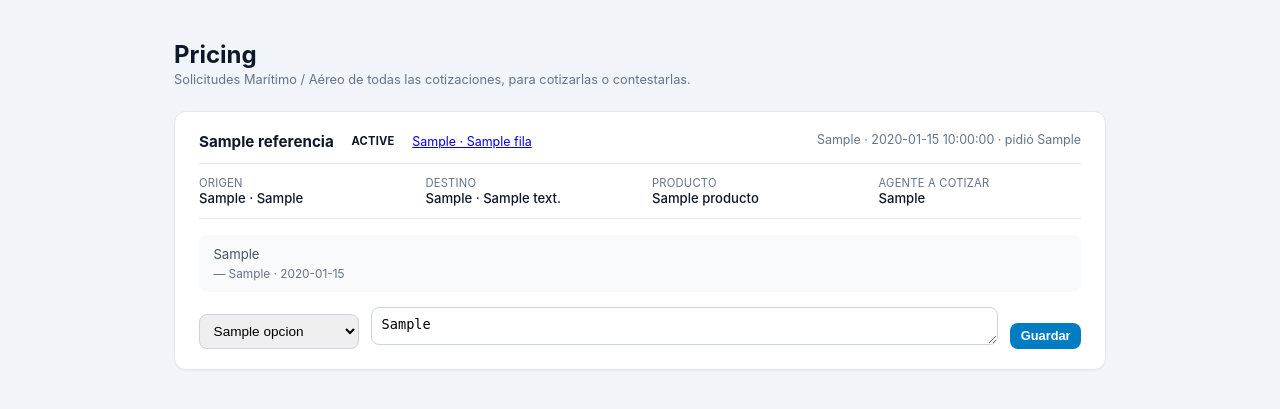
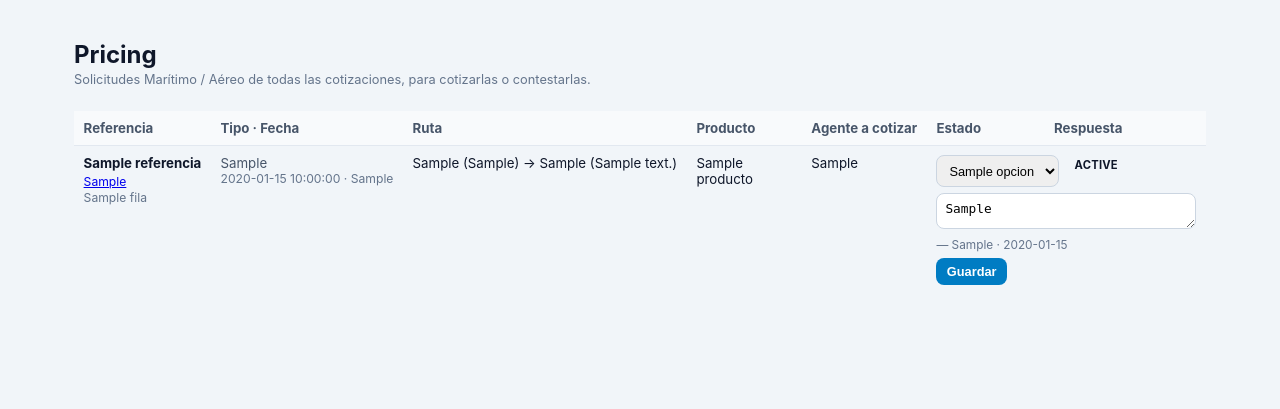
Before and after one commit to Ramonchiky47/reporte-vendedores-cargolink, a Flask app: template templates/pricing.html in a window 1280 px wide. Shown: the part 86-495 px from the top of the page. Run offline with Flask 3, Linux system fonts and the light colour scheme; the template is opened without the code that fills it: most values are stand-ins (such as "Sample title", 1, 10 or a date in 2020); data that the repository does not hold is empty; some libraries are stand-ins or nearby versions.

Commit message:
Cambia Pricing a vista de tabla en vez de tarjetas
Co-Authored-By: Claude Sonnet 5 <noreply@anthropic.com>

```diff
--- a/templates/pricing.html
+++ b/templates/pricing.html
@@ -3,44 +3,41 @@
 {% set active = "pricing" %}
 {% block extra_head %}
 <style>
-  main { max-width: 980px; }
-  .pricing-solicitud {
-    background: var(--surface); border: 1px solid var(--border); border-radius: var(--radius);
-    padding: 1.25rem 1.5rem; margin-bottom: 1rem; box-shadow: 0 1px 2px rgba(15,23,42,0.04);
-  }
-  .pricing-encabezado {
-    display: flex; align-items: flex-start; justify-content: space-between; gap: 1rem; flex-wrap: wrap;
-    margin-bottom: .6rem;
-  }
-  .pricing-titulo { display: flex; align-items: center; gap: .55rem; flex-wrap: wrap; }
-  .pricing-titulo strong { font-size: .95rem; }
+  main { max-width: 1180px; }
   .pricing-badge {
-    font-size: .7rem; font-weight: 700; padding: .15rem .55rem; border-radius: 999px;
-    text-transform: uppercase; letter-spacing: .02em;
+    display: inline-block; font-size: .7rem; font-weight: 700; padding: .15rem .55rem; border-radius: 999px;
+    text-transform: uppercase; letter-spacing: .02em; white-space: nowrap;
   }
   .pricing-badge.solicitud { background: #fef3de; color: #92400e; }
   .pricing-badge.en-proceso { background: #dbeafe; color: var(--accent-dark); }
   .pricing-badge.cotizado { background: var(--ok-wash); color: var(--ok); }
   .pricing-badge.rechazada { background: var(--danger-wash); color: var(--danger-dark); }
-  .pricing-meta { font-size: .78rem; color: var(--ink-3); }
-  .pricing-datos {
-    display: grid; grid-template-columns: repeat(auto-fit, minmax(160px, 1fr)); gap: .5rem 1.5rem;
-    font-size: .82rem; margin: .75rem 0 1rem; padding: .75rem 0; border-top: 1px solid var(--border); border-bottom: 1px solid var(--border);
+
+  .tabla-pricing-wrap { overflow-x: auto; }
+  .tabla-pricing { width: 100%; border-collapse: collapse; font-size: .83rem; min-width: 980px; }
+  .tabla-pricing th {
+    text-align: left; padding: .55rem .6rem; color: var(--ink-2); font-weight: 700;
+    border-bottom: 1px solid var(--border); background: #f8fafc; white-space: nowrap;
   }
-  .pricing-datos .campo .label { color: var(--ink-3); font-size: .7rem; text-transform: uppercase; letter-spacing: .02em; }
-  .pricing-datos .campo .valor { color: var(--ink); font-weight: 500; }
-  .pricing-respuesta-previa {
-    background: #f8fafc; border-radius: var(--radius-sm); padding: .7rem .9rem; margin-bottom: .9rem;
-    font-size: .82rem; color: var(--ink-2);
+  .tabla-pricing td { padding: .6rem .6rem; border-bottom: 1px solid var(--border); vertical-align: top; }
+  .tabla-pricing tr:last-child td { border-bottom: none; }
+  .tabla-pricing tr:hover td { background: #f8fafc; }
+  .col-referencia { white-space: nowrap; }
+  .col-referencia .cotizacion { display: block; font-size: .76rem; margin-top: .15rem; }
+  .col-referencia .cliente { color: var(--ink-3); }
+  .col-meta { white-space: nowrap; color: var(--ink-2); }
+  .col-meta .fecha { display: block; font-size: .76rem; color: var(--ink-3); }
+  .col-ruta { white-space: nowrap; }
+  .pricing-form { display: flex; flex-direction: column; gap: .4rem; min-width: 260px; }
+  .pricing-form .fila { display: flex; gap: .4rem; }
+  .pricing-form select {
+    padding: .4rem .5rem; border: 1px solid var(--border-strong); border-radius: var(--radius-sm); font-size: .8rem;
   }
-  .pricing-respuesta-previa .quien { color: var(--ink-3); font-size: .74rem; margin-top: .3rem; }
-  .pricing-form { display: flex; gap: .75rem; flex-wrap: wrap; align-items: flex-end; }
-  .pricing-form .campo-estado { min-width: 160px; }
-  .pricing-form .campo-respuesta { flex: 1; min-width: 260px; }
-  .pricing-form select, .pricing-form textarea {
-    width: 100%; padding: .5rem .6rem; border: 1px solid var(--border-strong); border-radius: var(--radius-sm); font-size: .85rem;
+  .pricing-form textarea {
+    width: 100%; padding: .4rem .5rem; border: 1px solid var(--border-strong); border-radius: var(--radius-sm);
+    font-size: .8rem; resize: vertical; min-height: 2.2rem;
   }
-  .pricing-form textarea { resize: vertical; min-height: 2.4rem; }
+  .pricing-respuesta-previa { font-size: .74rem; color: var(--ink-3); margin-top: .2rem; }
 </style>
 {% endblock %}
 {% block content %}
@@ -48,51 +45,65 @@
     <p class="hint" style="margin: 0 0 1.5rem;">Solicitudes Marítimo / Aéreo de todas las cotizaciones, para cotizarlas o contestarlas.</p>
 
     {% if filas %}
+    <div class="tabla-pricing-wrap">
+      <table class="tabla-pricing">
+        <thead>
+          <tr>
+            <th>Referencia</th>
+            <th>Tipo · Fecha</th>
+            <th>Ruta</th>
+            <th>Producto</th>
+            <th>Agente a cotizar</th>
+            <th>Estado</th>
+            <th>Respuesta</th>
+          </tr>
+        </thead>
+        <tbody>
           {% for fila in filas %}
-      <div class="pricing-solicitud">
-        <div class="pricing-encabezado">
-          <div class="pricing-titulo">
+          <tr>
+            <td class="col-referencia">
               <strong>{{ fila.referencia }}</strong>
-            <span class="pricing-badge {{ fila.estado|lower|replace(' ', '-') }}">{{ fila.estado }}</span>
               {% if fila.cotizacion_id %}
-            <a href="{{ url_for('crm_cotizacion_detalle', cotizacion_id=fila.cotizacion_id) }}" style="font-size: .78rem;">
-              {{ fila.id_cotizacion or ('Cotización #' ~ fila.cotizacion_id) }}{% if fila.cliente_nombre %} · {{ fila.cliente_nombre }}{% endif %}
+              <a class="cotizacion" href="{{ url_for('crm_cotizacion_detalle', cotizacion_id=fila.cotizacion_id) }}">
+                {{ fila.id_cotizacion or ('Cotización #' ~ fila.cotizacion_id) }}
               </a>
+              {% if fila.cliente_nombre %}<span class="cliente" style="font-size: .76rem;">{{ fila.cliente_nombre }}</span>{% endif %}
               {% endif %}
-          </div>
-          <span class="pricing-meta">{{ fila.tipo_embarque or '—' }} · {{ fila.fecha_creacion }} · pidió {{ fila.creado_por or '—' }}</span>
-        </div>
-
-        <div class="pricing-datos">
-          <div class="campo"><div class="label">Origen</div><div class="valor">{{ fila.pais_origen or '—' }}{% if fila.puerto_carga %} · {{ fila.puerto_carga }}{% endif %}</div></div>
-          <div class="campo"><div class="label">Destino</div><div class="valor">{{ fila.pais_destino or '—' }}{% if fila.puerto_descarga %} · {{ fila.puerto_descarga }}{% endif %}</div></div>
-          <div class="campo"><div class="label">Producto</div><div class="valor">{{ fila.producto or '—' }}</div></div>
-          <div class="campo"><div class="label">Agente a cotizar</div><div class="valor">{{ fila.agente_a_cotizar or '—' }}</div></div>
-        </div>
-
-        {% if fila.respuesta_pricing %}
-        <div class="pricing-respuesta-previa">
-          {{ fila.respuesta_pricing }}
-          <div class="quien">— {{ fila.respondido_por or 'Pricing' }}{% if fila.respondido_en %} · {{ fila.respondido_en.strftime('%Y-%m-%d %H:%M') }}{% endif %}</div>
-        </div>
-        {% endif %}
-
+            </td>
+            <td class="col-meta">
+              {{ fila.tipo_embarque or '—' }}
+              <span class="fecha">{{ fila.fecha_creacion }} · {{ fila.creado_por or '—' }}</span>
+            </td>
+            <td class="col-ruta">
+              {{ fila.pais_origen or '—' }}{% if fila.puerto_carga %} ({{ fila.puerto_carga }}){% endif %}
+              →
+              {{ fila.pais_destino or '—' }}{% if fila.puerto_descarga %} ({{ fila.puerto_descarga }}){% endif %}
+            </td>
+            <td>{{ fila.producto or '—' }}</td>
+            <td>{{ fila.agente_a_cotizar or '—' }}</td>
+            <td colspan="2">
               <form class="pricing-form" method="post" action="{{ url_for('pricing_responder', solicitud_id=fila.id) }}">
                 <input type="hidden" name="csrf_token" value="{{ csrf_token() }}">
-          <div class="campo-estado">
+                <div class="fila">
                   <select name="estado">
                     {% for opcion in estados %}
                     <option value="{{ opcion }}" {{ 'selected' if opcion == fila.estado else '' }}>{{ opcion }}</option>
                     {% endfor %}
                   </select>
+                  <span class="pricing-badge {{ fila.estado|lower|replace(' ', '-') }}">{{ fila.estado }}</span>
                 </div>
-          <div class="campo-respuesta">
-            <textarea name="respuesta_pricing" rows="1" placeholder="Escribe la respuesta o cotización para el vendedor...">{{ fila.respuesta_pricing or '' }}</textarea>
+                <textarea name="respuesta_pricing" rows="1" placeholder="Respuesta o cotización para el vendedor...">{{ fila.respuesta_pricing or '' }}</textarea>
+                {% if fila.respondido_por %}
+                <span class="pricing-respuesta-previa">— {{ fila.respondido_por }}{% if fila.respondido_en %} · {{ fila.respondido_en.strftime('%Y-%m-%d %H:%M') }}{% endif %}</span>
+                {% endif %}
+                <button class="btn small" type="submit" style="align-self: flex-start;">Guardar</button>
+              </form>
+            </td>
+          </tr>
+          {% endfor %}
+        </tbody>
+      </table>
     </div>
-          <button class="btn small" type="submit">Guardar</button>
-        </form>
-      </div>
-      {% endfor %}
     {% else %}
     <p class="empty">Todavía no hay solicitudes a Pricing.</p>
     {% endif %}
```
Lines whose indentation alone changed are shown as unchanged.
